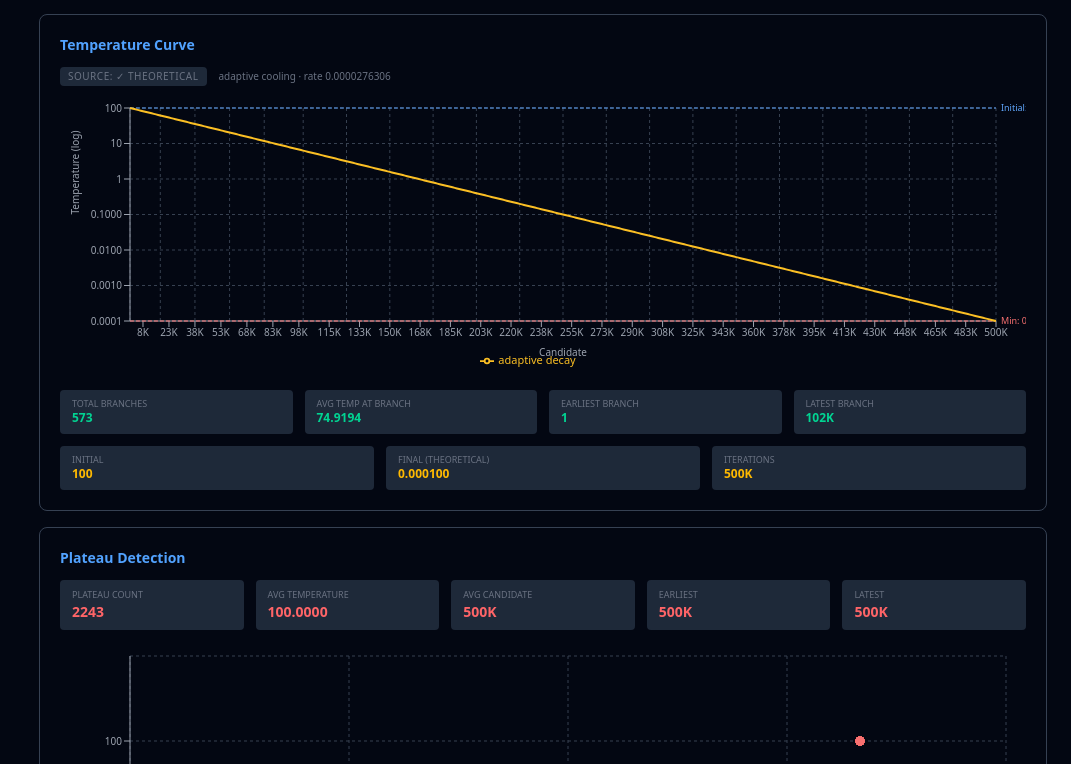
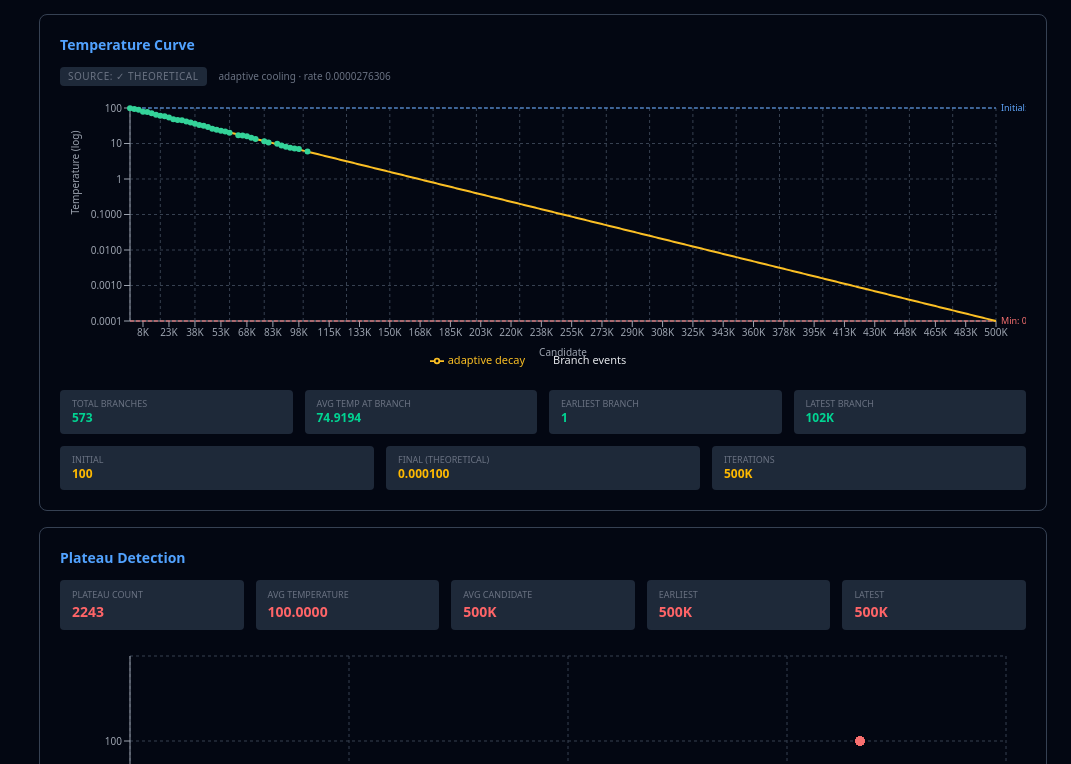
Before and after one commit to timdodgson/open-workforce-platform, a Next.js app in the folder platform/web/pfrs-lab/: page /sa in a window 1280 px wide. Shown: the part 976-1740 px from the top of the page, without its empty margins (209-1280 px from the left). Built offline with nearby package versions, Linux system fonts and the light colour scheme.

Commit message:
fix: render branch events as green dots on curve using dataKey branch

```diff
--- a/platform/web/pfrs-lab/src/app/sa/TemperatureCurve.tsx
+++ b/platform/web/pfrs-lab/src/app/sa/TemperatureCurve.tsx
@@ -137,16 +137,17 @@ export default function TemperatureCurve({
             dot={false}
             name={`${coolingMode} decay`}
           />
-          {branchPoints.length > 0 && branchPoints.slice(0, 100).map((bp, i) => (
-            <ReferenceLine
-              key={i}
-              x={bp.candidate}
-              stroke="#34d399"
-              strokeWidth={1}
-              strokeOpacity={0.4}
-              strokeDasharray="2 2"
+          {branchPoints.length > 0 && (
+            <Line
+              type="monotone"
+              dataKey="branch"
+              stroke="none"
+              dot={{ r: 3, fill: '#34d399', strokeWidth: 0 }}
+              name="Branch events"
+              isAnimationActive={false}
+              connectNulls={false}
             />
-          ))}
+          )}
         </ComposedChart>
       </ResponsiveContainer>
 
```
